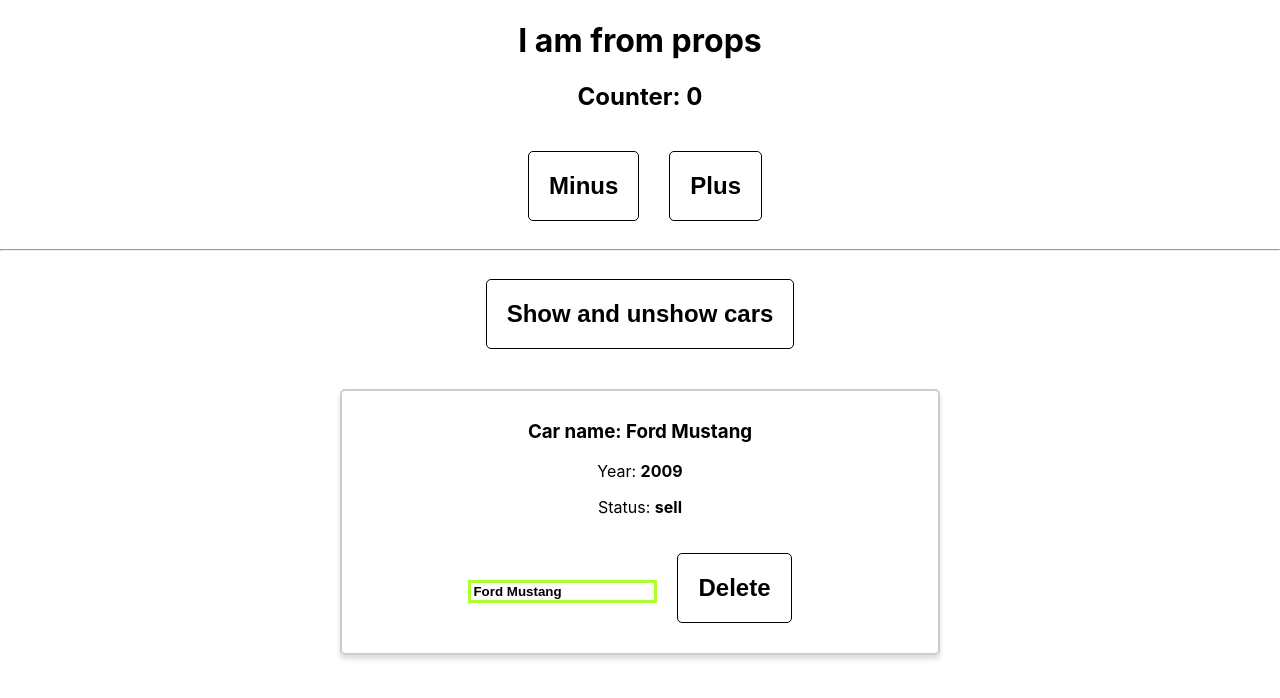
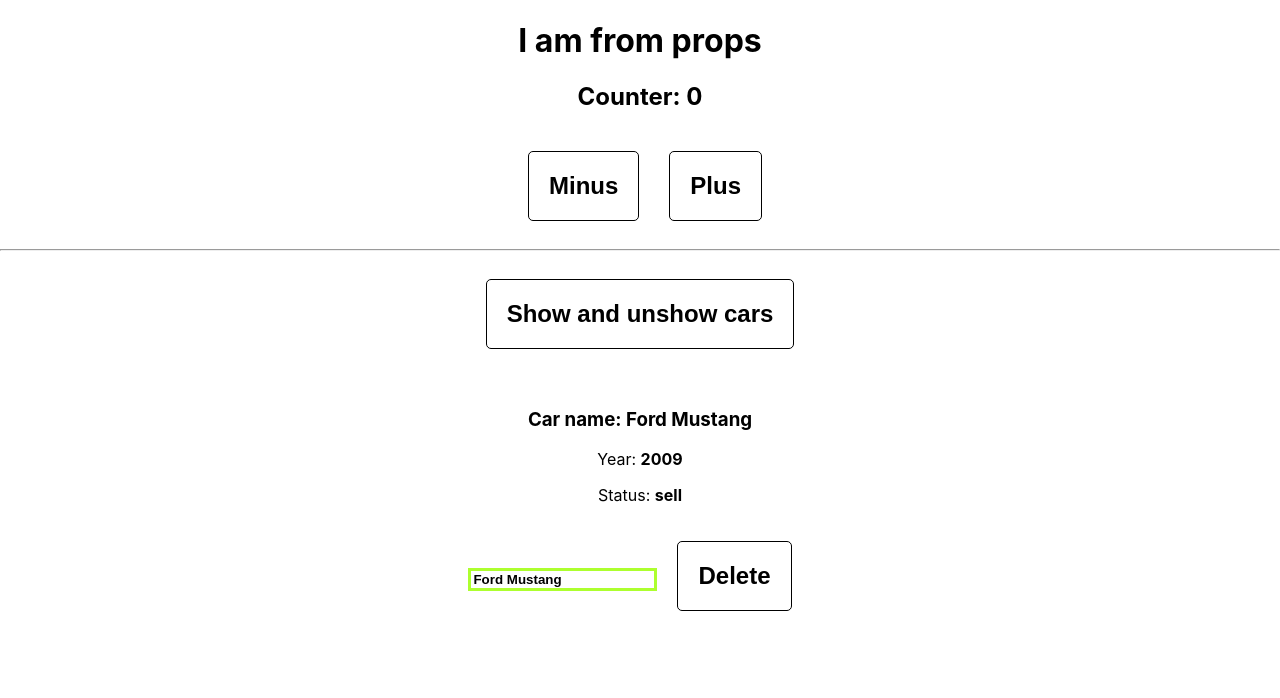
Before and after one commit to Naughty1905/react-train, a React (Create React App) app: page / in a window 1280 px wide. Both pictures are taken after a click on the button "Show and unshow cars". Shown: the top 698 px of the page. Built offline with nearby package versions, Linux system fonts and the light colour scheme.

Commit message:
add hoc with classes

```diff
--- a/src/App.js
+++ b/src/App.js
@@ -109,7 +109,7 @@ class App extends React.Component {
                 {/*<h1>{this.state.pageTitle}</h1>*/}
                 <h1>{this.props.title}</h1>
 
-                <Counter />
+                <Counter/>
                 <hr/>
 
                 {/*<input type="text" onChange={this.handleInput}/>*/}
--- a/src/Components/Car/Car.css
+++ b/src/Components/Car/Car.css
@@ -1,11 +1,17 @@
 .Car{
-    border: 1px solid black;
+    border: 2px solid #ccc;
     margin-bottom: 10px;
     display: block;
     padding: 10px;
     box-shadow: 0 4px 5px 0 rgba(0, 0, 0, .14);
     border-radius: 5px;
     transition: border, box-shadow .3s;
+}
+
+.Car:hover{
+    border: 1px solid #aaa;
+    box-shadow: 0 4px 15px 0 rgba(0, 0, 0, .3);
+    cursor: pointer;
 }
 
 .input{
--- a/src/Components/Car/Car.js
+++ b/src/Components/Car/Car.js
@@ -1,6 +1,7 @@
 import React from 'react';
-import Radium from 'radium';
-import './Car.css';
+// import Radium from 'radium';
+import classes from './Car.css';
+import withClass from "../../hoc/withClass";
 
 class Car extends React.Component {
 
@@ -8,45 +9,45 @@ class Car extends React.Component {
     //     super(props);
     // }
 
-    componentWillReceiveProps(nextProps, nextContext) {
-        console.log('car componentWillReceiveProps', nextProps);
-    }
-
-    shouldComponentUpdate(nextProps, nextState, nextContext) {
-        console.log('car shouldComponentUpdate', nextProps, nextState);
-        return nextProps.name.trim() !== this.props.name.trim();
-    }
-
-    componentWillUpdate(nextProps, nextState, nextContext) {
-        console.log('car componentWillUpdate', nextProps, nextState);
-    }
-
-    //функция жизненного цикла, такая же как и componentWillUpdate,
-    //но в ней нельзя менять state
-    // static getDerivedStateFromProps(nextProps, prevState) {
-    //     console.log('car getDerivedStateFromProps', nextProps, prevState);
-    //     return prevState;
+    // componentWillReceiveProps(nextProps, nextContext) {
+    //     console.log('car componentWillReceiveProps', nextProps);
     // }
-
-    componentDidUpdate(prevProps, prevState, snapshot) {
-        console.log('car componentDidUpdate');
-    }
-
-    // static getSnapshotBeforeUpdate(prevProps, prevState) {
-    //     console.log('car getSnapshotBeforeUpdate');
+    //
+    // shouldComponentUpdate(nextProps, nextState, nextContext) {
+    //     console.log('car shouldComponentUpdate', nextProps, nextState);
+    //     return nextProps.name.trim() !== this.props.name.trim();
     // }
-
-    componentWillMount() {
-        console.log('car componentWillMount');
-    }
-
-    componentDidMount() {
-        console.log('car componentDidMount')
-    }
-
-    componentWillUnmount() {
-        console.log('car componentWillUnmount')
-    }
+    //
+    // componentWillUpdate(nextProps, nextState, nextContext) {
+    //     console.log('car componentWillUpdate', nextProps, nextState);
+    // }
+    //
+    // //функция жизненного цикла, такая же как и componentWillUpdate,
+    // //но в ней нельзя менять state
+    // // static getDerivedStateFromProps(nextProps, prevState) {
+    // //     console.log('car getDerivedStateFromProps', nextProps, prevState);
+    // //     return prevState;
+    // // }
+    //
+    // componentDidUpdate(prevProps, prevState, snapshot) {
+    //     console.log('car componentDidUpdate');
+    // }
+    //
+    // // static getSnapshotBeforeUpdate(prevProps, prevState) {
+    // //     console.log('car getSnapshotBeforeUpdate');
+    // // }
+    //
+    // componentWillMount() {
+    //     console.log('car componentWillMount');
+    // }
+    //
+    // componentDidMount() {
+    //     console.log('car componentDidMount')
+    // }
+    //
+    // componentWillUnmount() {
+    //     console.log('car componentWillUnmount')
+    // }
 
 
     render() {
@@ -69,19 +70,19 @@ class Car extends React.Component {
             inputClasses.push('bold');
         }
 
-        const style = {
-            border: '2px solid #ccc',
-            boxShadow: '0 4px 5px 0 rgba(0, 0, 0, 0.14)',
-            cursor: 'pointer',
-            //заюзал тут псевдоселектор благодаря пакету radium
-            ':hover': {
-                border: '1px solid #aaa',
-                boxShadow: '0 4px 15px 0 rgba(0, 0, 0, .3)'
-            }
-        }
+        // const style = {
+        //     border: '2px solid #ccc',
+        //     boxShadow: '0 4px 5px 0 rgba(0, 0, 0, 0.14)',
+        //     cursor: 'pointer',
+        //     //заюзал тут псевдоселектор благодаря пакету radium
+        //     ':hover': {
+        //         border: '1px solid #aaa',
+        //         boxShadow: '0 4px 15px 0 rgba(0, 0, 0, .3)'
+        //     }
+        // };
 
         return (
-            <div className="Car" style={style}>
+            <React.Fragment>
                 <h3>Car name: {this.props.name}</h3>
                 <p>Year: <strong>{this.props.year}</strong></p>
                 <p>Status: <strong>{this.props.status}</strong></p>
@@ -92,10 +93,13 @@ class Car extends React.Component {
                     className={inputClasses.join(' ')}
                 />
                 <button onClick={this.props.onDelete}>Delete</button>
-            </div>
+            </React.Fragment>
         )
     }
 }
+
+export default withClass(Car, classes.Car);
+
 
 // const Car = (props) => {
 //     const inputClasses = ['input'];
@@ -138,7 +142,6 @@ class Car extends React.Component {
 // }
 
 // export default Radium(Car);
-export default Car;
 
 
 /**
--- a/src/Components/Counter/Counter.js
+++ b/src/Components/Counter/Counter.js
@@ -8,8 +8,16 @@ export default class Counter extends React.Component {
     };
 
     addCounter = () => {
-        this.setState({
-            counter: this.state.counter + 1
+        // this.setState({
+        //     counter: this.state.counter + 1
+        // })
+
+        //более правильный подход
+        //который защищает от асинхронности
+        this.setState((prevState) => {
+            return {
+                counter: prevState.counter+1
+            }
         })
     };
 
--- a/src/ErrorBoundary/Error.js
+++ b/src/ErrorBoundary/Error.js
@@ -4,7 +4,7 @@ export default class ErrorBoundary extends React.Component {
 
     state = {
         hasError: false
-    }
+    };
 
     componentDidCatch(error, errorInfo) {
         this.setState({hasError: true})
--- a/src/hoc/Auxillary.js
+++ b/src/hoc/Auxillary.js
@@ -2,6 +2,6 @@ import React from 'react';
 
 const Auxillary = (props) => {
     return props.children;
-}
+};
 
 export default Auxillary;
--- /dev/null
+++ b/src/hoc/withClass.js
@@ -0,0 +1,13 @@
+import React from "react";
+
+const withClass = (Component, className) => {
+    return (props) => {
+        return (
+            <div className={className}>
+                <Component {...props}/>
+            </div>
+        )
+    }
+};
+
+export default withClass;
```
